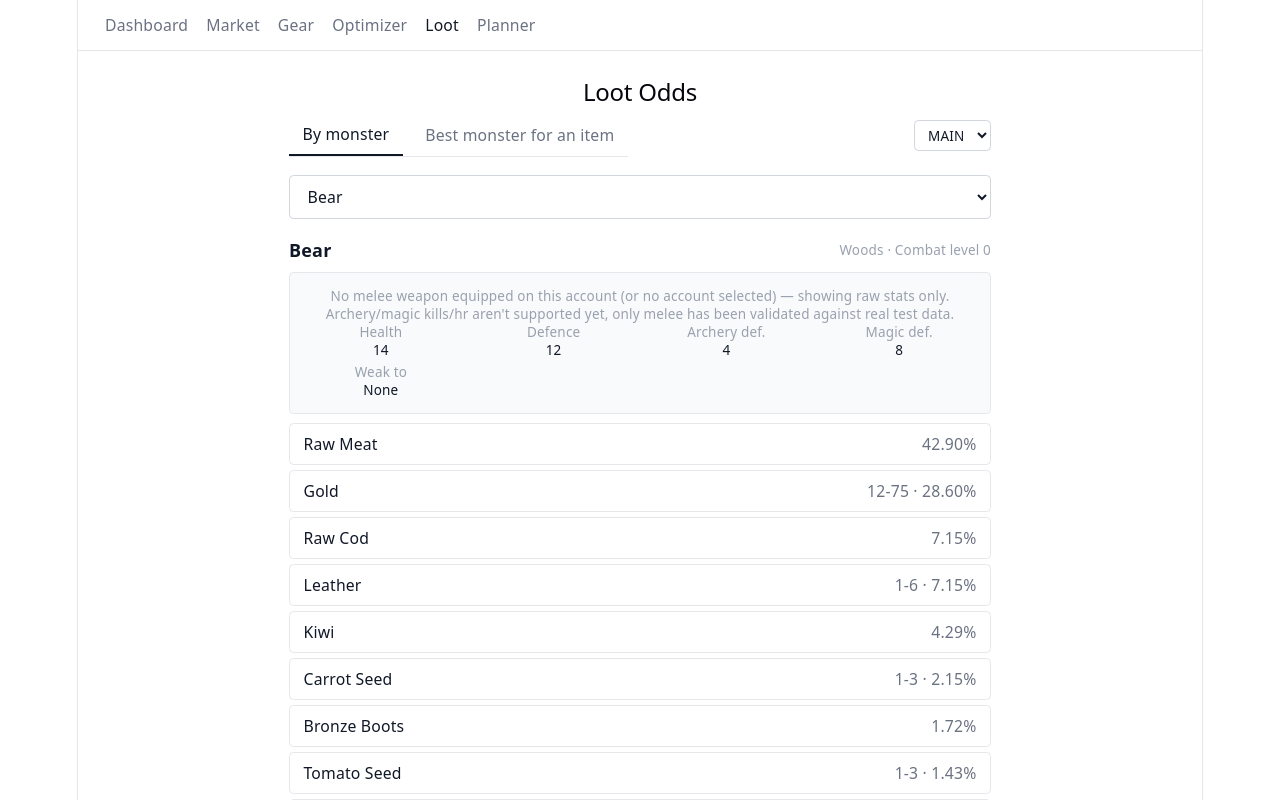
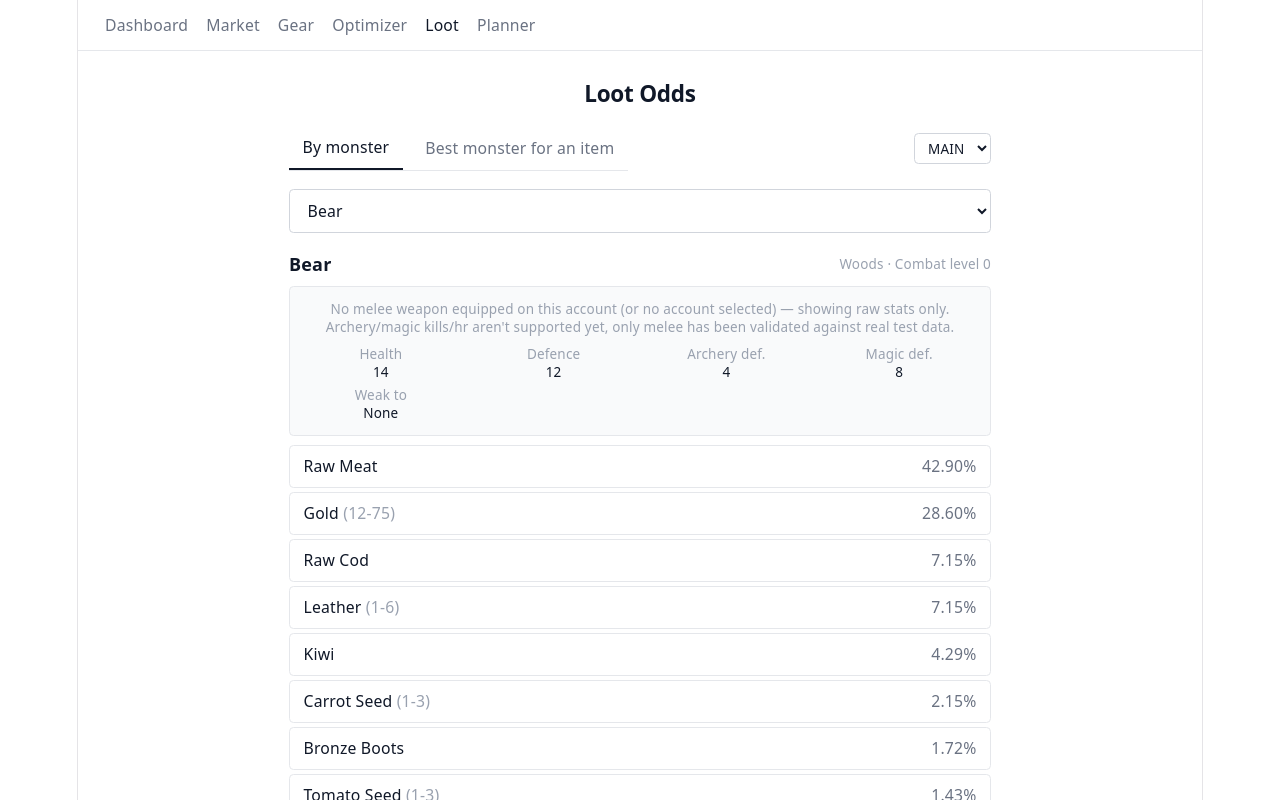
Before and after one commit to BrendanFromBC/idle-clanner, a React (Vite) app: page /loot in a window 1280 px wide. Shown: the top 800 px of the page. Built offline with nearby package versions, Linux system fonts and the light colour scheme.

Commit message:
force light theme for visiblity and update loot display.

```diff
--- a/src/components/loot/MonsterDropTable.tsx
+++ b/src/components/loot/MonsterDropTable.tsx
@@ -1,6 +1,6 @@
 import type { MonsterDefinition } from '../../data/monsters'
 import { ITEMS_BY_ID } from '../../data/items'
-import { toDisplayName, formatGold } from '../../utils/formatGold'
+import { toDisplayName } from '../../utils/formatGold'
 import { getWeaknessLabel } from '../../utils/combatStyle'
 import { getAreaLabel } from '../../utils/monsterAreas'
 import { getKillEstimate, type CombatLoadout } from '../../utils/combatCalc'
@@ -47,7 +47,7 @@ export function MonsterDropTable({
               <Stat label="Max hit" value={estimate.maxHit} />
               <Stat
                 label="Kills/hr"
-                value={estimate.killsPerHour !== null ? formatGold(estimate.killsPerHour) : 'too tanky'}
+                value={estimate.killsPerHour !== null ? estimate.killsPerHour.toFixed(2) : 'too tanky'}
               />
             </div>
           </>
@@ -78,11 +78,15 @@ export function MonsterDropTable({
               key={drop.itemId}
               className="flex items-center justify-between rounded border border-gray-200 bg-white px-3 py-2 text-sm"
             >
-              <span className="text-gray-900">{item?.displayName ?? `Item #${drop.itemId}`}</span>
+              <span className="text-gray-900">
+                {item?.displayName ?? `Item #${drop.itemId}`}
+                {drop.quantityMin > 0 && (
+                  <span className="text-gray-400"> ({drop.quantityMin}-{drop.quantityMax})</span>
+                )}
+              </span>
               <span className="text-gray-500">
-                {drop.quantityMin > 0 && `${drop.quantityMin}-${drop.quantityMax} · `}
                 {(drop.dropRate * 100).toFixed(2)}%
-                {perHour !== null && ` · ~${perHour < 1 ? perHour.toFixed(2) : formatGold(perHour)}/hr`}
+                {perHour !== null && ` · ~${perHour.toFixed(2)}/hr`}
               </span>
             </div>
           )
--- a/src/index.css
+++ b/src/index.css
@@ -1,5 +1,6 @@
 @import "tailwindcss";
 
+@layer base {
 :root {
   --text: #6b6375;
   --text-h: #08060d;
@@ -19,7 +20,10 @@
 
   font: 18px/145% var(--sans);
   letter-spacing: 0.18px;
-  color-scheme: light dark;
+  /* Forced light: none of this app's components use Tailwind's `dark:`
+     variant, so letting color-scheme follow the OS leaves dark text
+     stranded on a dark background. Revisit if dark-mode support is added. */
+  color-scheme: light;
   color: var(--text);
   background: var(--bg);
   font-synthesis: none;
@@ -29,26 +33,6 @@
 
   @media (max-width: 1024px) {
     font-size: 16px;
-  }
-}
-
-@media (prefers-color-scheme: dark) {
-  :root {
-    --text: #9ca3af;
-    --text-h: #f3f4f6;
-    --bg: #16171d;
-    --border: #2e303a;
-    --code-bg: #1f2028;
-    --accent: #c084fc;
-    --accent-bg: rgba(192, 132, 252, 0.15);
-    --accent-border: rgba(192, 132, 252, 0.5);
-    --social-bg: rgba(47, 48, 58, 0.5);
-    --shadow:
-      rgba(0, 0, 0, 0.4) 0 10px 15px -3px, rgba(0, 0, 0, 0.25) 0 4px 6px -2px;
-  }
-
-  #social .button-icon {
-    filter: invert(1) brightness(2);
   }
 }
 
@@ -111,3 +95,4 @@ code {
   padding: 4px 8px;
   background: var(--code-bg);
 }
+}
```
